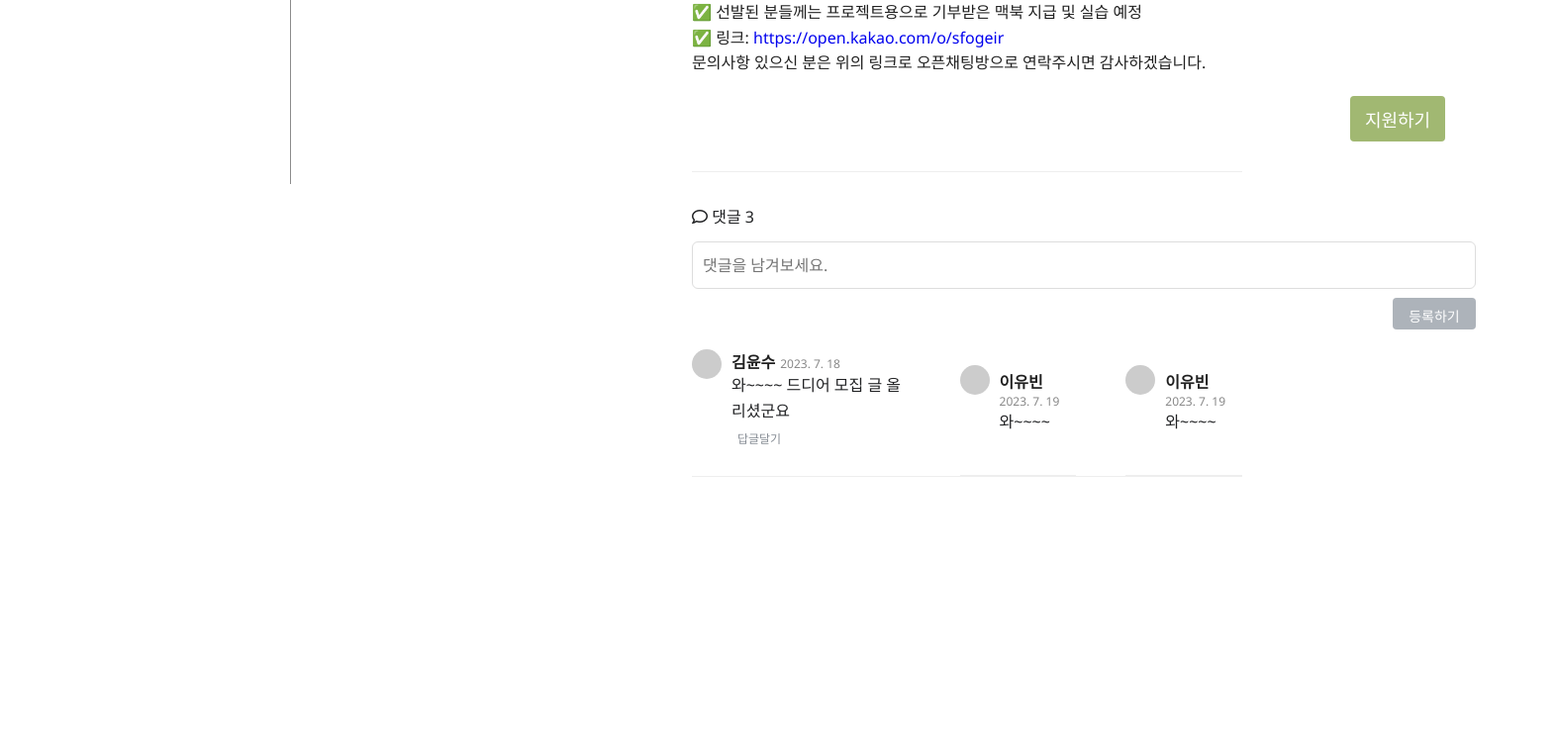
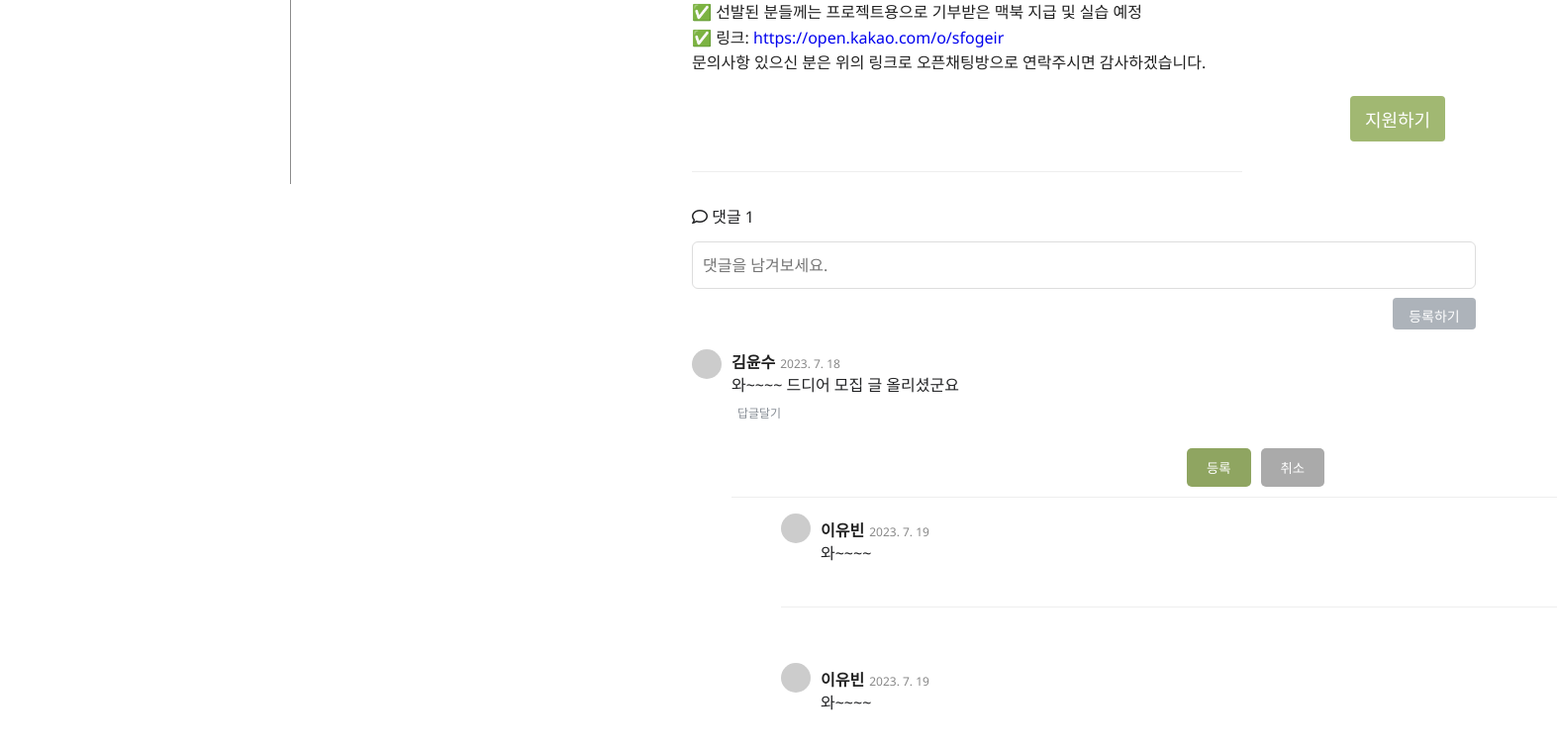
Before and after one commit to Spring-Cooler/SGMA_Frontend, a Vue app: page / in a window 1280 px wide. Shown: the part 614-1370 px from the top of the page at 99% size, 1573 px wide, since content can reach past the window. Before the commit the page ends 1116 px from the top, so only its background shows below. Built offline with nearby package versions, Linux system fonts and the light colour scheme; what v-calendar would draw is missing.

Commit message:
Feat: 모집글 대댓글 작성 UI #35

```diff
--- a/src/views/Recruitment/SingleBoard.vue
+++ b/src/views/Recruitment/SingleBoard.vue
@@ -11,8 +11,14 @@
         <span class="like-count" @click="toggleLike">
           <i class="fa-solid fa-heart" :style="{ color: isLiked ? 'red' : 'gray' }"></i> {{ likeCount }}
         </span>
-        <span class="comment-count"><i class="fa-solid fa-comment"></i> 3</span>
-        <button class="delete-btn">삭제하기</button>
+        <span class="comment-count"><i class="fa-solid fa-comment"></i> 1</span>
+        <button class="delete-btn" @click="showModal">삭제하기</button>
+        <DeleteModal
+          v-if="isModalVisible"
+          :isVisible="isModalVisible"
+          @confirm="handleConfirm"
+          @cancel="handleCancel"
+        />
         <button class="edit-btn">수정하기</button>
       </div>
     </div>
@@ -38,10 +44,10 @@
     <button class="apply-btn">지원하기</button>
 
     <div class="comment-section">
-      <h2><i class="fa-regular fa-comment"></i> 댓글 3</h2>
+      <h2><i class="fa-regular fa-comment"></i> 댓글 1</h2>
       <input class="comment-input" placeholder="댓글을 남겨보세요."></input>
     </div>
-      <button class="submit-comment-btn">등록하기</button>
+      <button class="submit-comment-btn" @click="addComment">등록하기</button>
       <ul class="comment-list">
         <li class="comment-item">
           <span class="comment-author-icon"></span>
@@ -51,8 +57,20 @@
               <span class="comment-date">2023. 7. 18</span>
             </span>
             <p class="comment-text">와~~~~ 드디어 모집 글 올리셨군요</p>
-            <button class="comment-btn">답글달기</button>
-          </div>
+            <button class="comment-btn"  @click="toggleReply">답글달기</button>
+
+
+            <div v-if="isReplying" class="reply-input-container">
+              <input v-model="replyText" class="reply-input" placeholder="답글을 입력하세요..." />
+            </div>
+            <div class="buttons">
+              <button class="submit-reply-btn" @click="submitReply">등록</button>
+              <button class="cancel-reply-btn" @click="toggleReply">취소</button>
+            </div>
+
+
+
+          <ul class="reply-list">
             <li class="comment-reply">
               <span class="comment-reply-author-icon"></span>
               <div class="comment-reply-content">
@@ -73,6 +91,8 @@
                 <p class="comment-reply-text">와~~~~ </p>
               </div>
             </li>
+          </ul>
+        </div>
         </li>
       </ul>
 
@@ -81,11 +101,30 @@
 
 <script setup>
 import { ref } from 'vue';
+import DeleteModal from './components/DeleteModal.vue';
+
+const isModalVisible = ref(false);
+const isReplying = ref(false); // 답글 입력 창 상태 관리
+const replyText = ref('');
 
 // 좋아요 상태와 좋아요 수 관리
 const isLiked = ref(false); // 좋아요 상태를 관리
 const likeCount = ref(22);  // 좋아요 수를 관리
 
+
+const showModal = () => {
+  isModalVisible.value = true;
+};
+
+const handleConfirm = () => {
+  // 삭제 확인 로직 처리
+  isModalVisible.value = false;
+  console.log('삭제가 확인되었습니다.');
+};
+
+const handleCancel = () => {
+  isModalVisible.value = false;
+};
 // 좋아요 토글 함수
 const toggleLike = () => {
   if (isLiked.value) {
@@ -94,6 +133,21 @@ const toggleLike = () => {
     likeCount.value++; // 좋아요를 누르면 수 증가
   }
   isLiked.value = !isLiked.value; // 상태를 토글
+};
+
+const toggleReply = () => {
+  isReplying.value = !isReplying.value;
+  replyText.value = ''; // 입력 창 초기화
+};
+
+
+
+const submitReply = () => {
+  if (replyText.value.trim()) {
+    // 여기서 실제로 답글을 추가하는 로직을 구현해야 함
+    console.log('등록된 답글:', replyText.value);
+    toggleReply(); // 답글 입력 창 닫기
+  }
 };
 </script>
 
@@ -140,6 +194,13 @@ const toggleLike = () => {
   font-weight: bold;
   white-space: nowrap;
   margin-top: 30px;
+}
+
+.reply-list{
+  border-top: 1px solid #eee;
+  display:flex;
+  flex-direction: column;
+  align-items: flex-end;
 }
 
 .post-title {
@@ -280,6 +341,10 @@ const toggleLike = () => {
   word-wrap: break-word
 }
 
+/* .reply-list{
+  margin-top: 70px;
+  margin-left: 10px
+} */
 .comment-input {
   width: 792px;
   height: 48px;
@@ -325,10 +390,10 @@ const toggleLike = () => {
 
 
 .comment-item {
-  display: flex; /* 수평 배치 */
-  align-items: flex-start; /* 아이콘과 텍스트가 위쪽에 맞춰 정렬되도록 설정 */
-
-  border-bottom: 1px solid #eee; /* 아래 경계선 */
+  display: flex; /* 수평 배치를 위해 flex 사용 */
+  align-items: flex-start; /* 아이콘과 텍스트가 수평으로 배치되도록 설정 */
+  padding-bottom: 10px; /* 댓글 간 간격 */
+  margin-bottom: 10px; /* 댓글 간 간격 */
 }
 
 .comment-author-icon {
@@ -338,11 +403,13 @@ const toggleLike = () => {
   background-color: #ccc; /* 배경색 설정 */
   margin-right: 10px; /* 아이콘과 텍스트 간의 간격 조절 */
   flex-shrink: 0; /* 아이콘이 크기에 맞춰 줄어들지 않도록 설정 */
+
 }
 
 .comment-content {
   display: flex;
   flex-direction: column; /* 텍스트와 날짜를 수직 배치 */
+
 }
 
 .comment-author {
@@ -366,6 +433,7 @@ const toggleLike = () => {
   word-wrap: break-word
 }
 .comment-btn{
+  cursor:pointer;
   margin-top:5px;
   background-color: white;
   color: #868C94;
@@ -388,6 +456,7 @@ const toggleLike = () => {
   margin-left: 50px;
   border-bottom: 1px solid #eee;
   margin-top: 16px;
+  margin-bottom: 40px;
 }
 
 .comment-reply-author-icon {
@@ -402,6 +471,7 @@ const toggleLike = () => {
 .comment-reply-content {
   display: flex;
   flex-direction: column; /* 텍스트와 날짜를 수직 배치 */
+  width: 744px;
   margin-top:4px;
 }
 
@@ -429,4 +499,40 @@ const toggleLike = () => {
 .fa-regular fa-comment{
   font-size: 16px;
 }
+.submit-reply-btn, .cancel-reply-btn {
+  padding: 5px 10px;
+  cursor: pointer;
+  border: none;
+  border-radius: 5px;
+}
+.submit-reply-btn {
+  background-color: #8fa561;
+  color: white;
+  border: none;
+  padding: 10px 20px;
+  border-radius: 5px;
+  cursor: pointer;
+  margin-right: 10px;
+}
+
+.cancel-reply-btn {
+  background-color: #aaa;
+  color: white;
+  border: none;
+  padding: 10px 20px;
+  border-radius: 5px;
+  cursor: pointer;
+}
+.reply-input {
+  width: 600px;
+  flex: 1;
+  padding: 5px;
+  border: 1px solid #ddd;
+  border-radius: 5px;
+}
+.buttons{
+  display: flex;
+  margin-left:450px;
+  padding:10px;
+}
 </style>
--- /dev/null
+++ b/src/views/Recruitment/components/DeleteModal.vue
@@ -0,0 +1,85 @@
+<!-- DeleteModal.vue -->
+<template>
+    <div class="modal-overlay" v-if="isVisible">
+      <div class="modal-container">
+        <p>게시글을 삭제하시겠습니까?</p>
+        <div class="modal-buttons">
+          <button class="yes-button" @click="confirmDelete">예</button>
+          <button class="no-button" @click="cancelDelete">아니오</button>
+        </div>
+      </div>
+    </div>
+  </template>
+
+  <script setup>
+  import { defineProps, defineEmits } from 'vue';
+
+  const props = defineProps({
+    isVisible: Boolean,
+  });
+
+  const emit = defineEmits(['confirm', 'cancel']);
+
+  const confirmDelete = () => {
+    emit('confirm');
+  };
+
+  const cancelDelete = () => {
+    emit('cancel');
+  };
+  </script>
+
+  <style scoped>
+  .modal-overlay {
+    position: fixed;
+    top: 0;
+    left: 0;
+    right: 0;
+    bottom: 0;
+    background-color: rgba(0, 0, 0, 0.5);
+    display: flex;
+    align-items: center;
+    justify-content: center;
+  }
+
+  .modal-container {
+    width: 300px;
+    height: 180px;
+    background-color: white;
+    padding: 20px;
+    border-radius: 10px;
+    box-shadow: 0 2px 10px rgba(0, 0, 0, 0.2);
+    text-align: center;
+  }
+  .modal-container p{
+    font-weight: bold;
+    margin-top: 25px;
+    font-size: 20px;
+    text-align: center;
+  }
+
+  .modal-buttons {
+    margin-top: 20px;
+    display: flex;
+    justify-content: center;
+    gap: 10px;
+  }
+
+  .yes-button {
+    background-color: #ff6b6b;
+    color: white;
+    border: none;
+    padding: 10px 20px;
+    border-radius: 5px;
+    cursor: pointer;
+  }
+
+  .no-button {
+    background-color: #aaa;
+    color: white;
+    border: none;
+    padding: 10px 20px;
+    border-radius: 5px;
+    cursor: pointer;
+  }
+  </style>
```
